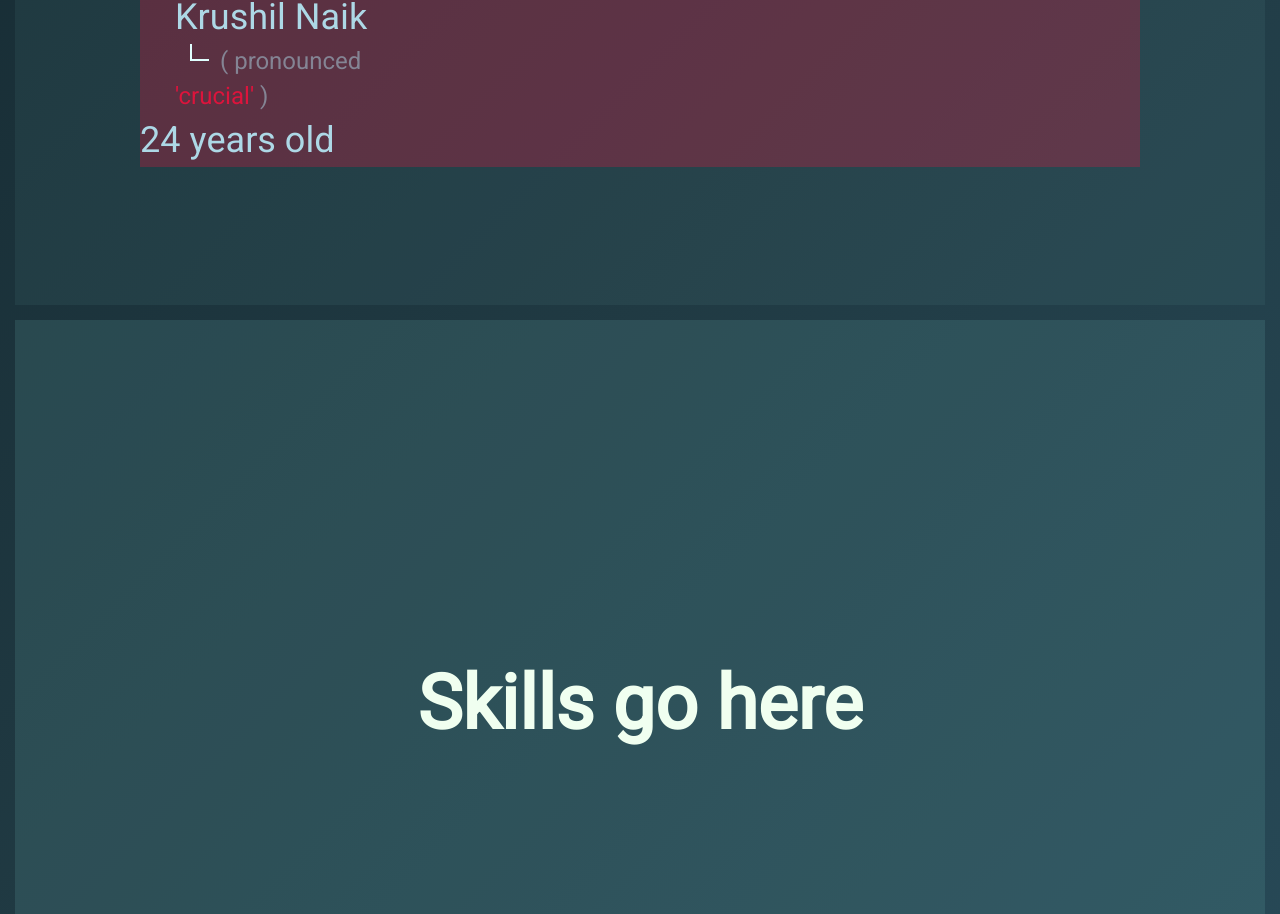
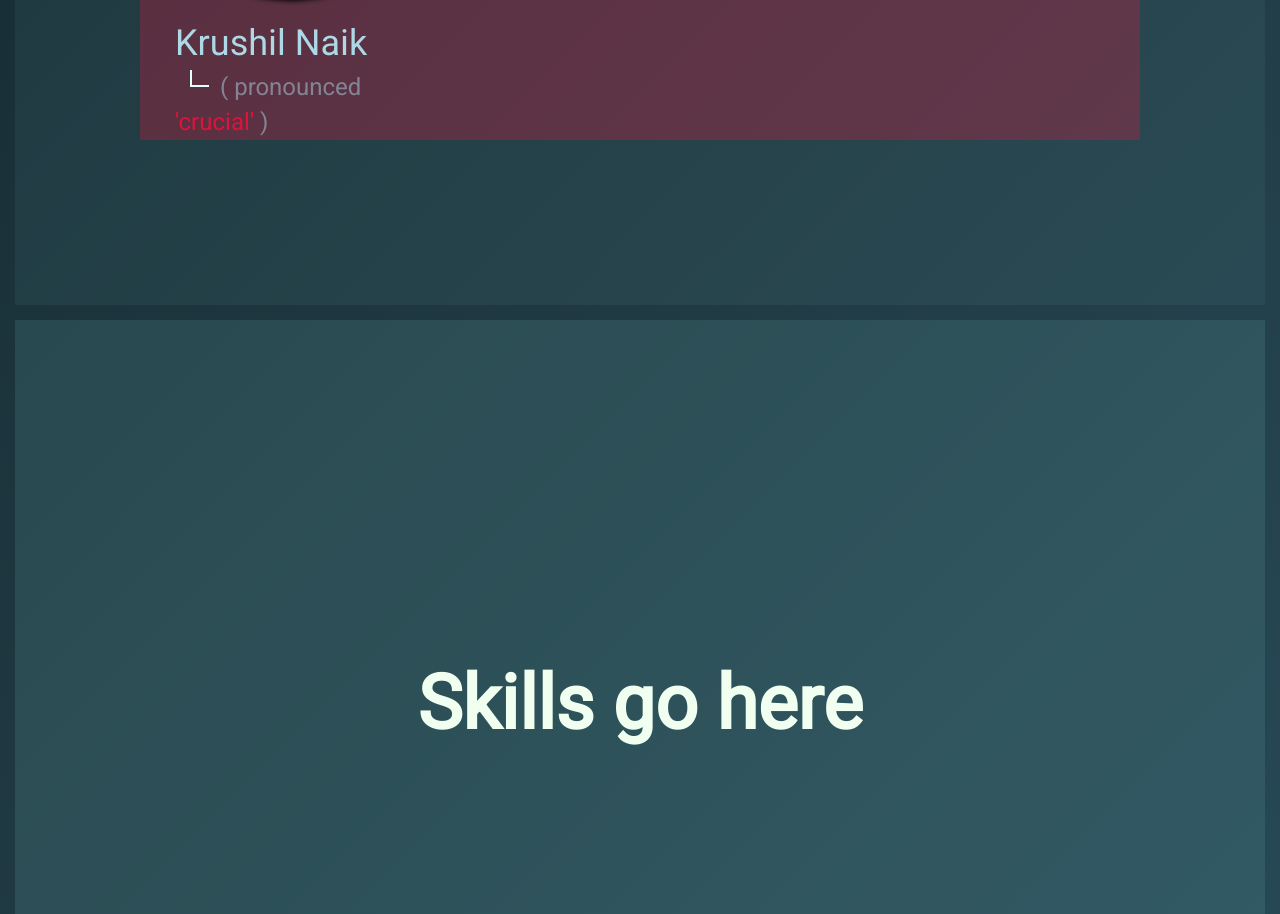
Before and after one commit to krushilnaik/krushilnaik.github.io, a React (Create React App) app: page / in a window 1280 px wide. Shown: the part 1265-2179 px from the top of the page. Built offline with nearby package versions, Linux system fonts and the light colour scheme.

Commit message:
Remove age from "about me" section
- Might only be temporary

```diff
--- a/src/components/AboutMe.jsx
+++ b/src/components/AboutMe.jsx
@@ -1,5 +1,5 @@
 import React from 'react';
-import { calculateAge } from '../util/js/functions';
+// import { calculateAge } from '../util/js/functions';
 
 import './scss/AboutMe.scss';
 
@@ -18,7 +18,7 @@ function AboutMe() {
 							( pronounced <span style={{ color: 'crimson' }}>'crucial'</span> )
 						</span>
 					</div>
-					<p>{calculateAge('09/07/1996')} years old</p>
+					{/* <p>{calculateAge('09/07/1996')} years old</p> */}
 				</aside>
 
 				<article>This is where info about me will go. Hobbies, interests, all that good stuff.</article>
```
